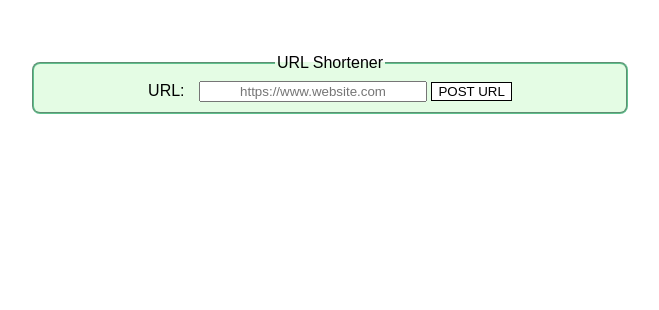
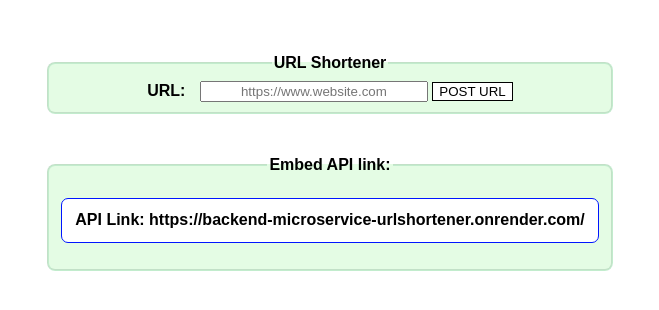
Before and after one commit to austinxduong/backend-microservice-urlshortener, a website: page views/index.html in a window 1280 px wide. Shown: the part 52-362 px from the top of the page, without its empty margins (310-969 px from the left). Drawn offline with Linux system fonts and the light colour scheme.

Commit message:
api copy/paste link

```diff
--- a/public/styles.css
+++ b/public/styles.css
@@ -15,7 +15,7 @@ h1 {
 }
 
 fieldset {
-    border-color: rgba(1, 150, 78, 0.589);
+    border-color: rgba(1, 150, 78, 0.15);
     border-radius: 8px;
     background-color: rgba(107, 235, 107, 0.185);
 }
@@ -23,12 +23,44 @@ fieldset {
 form {
     margin: 0px auto;
     padding: 20px;
-    max-width: 600px;
+    max-width: 570px;
+    font-weight: 700;
 }
+
+.copy-paste-api-lengend {
+    display: flexbox;
+    flex-direction: row;
+    align-items: center;
+    font-weight: 700;
+    max-width: 570px;
+}
+
+.api-link {
+    margin: 0px auto;
+    padding: 20px;
+    max-width: 570px;
+
+}
+
+.copy-paste-api {
+    max-width: 570px;
+
+}
+
+.api-link-title {
+    border: solid 1px;
+    border-radius: 7px;
+    border-color: rgb(0, 21, 255);
+    font-family: "Arial";
+    font-weight: 700;
+    background-color: white;
+    padding: 10px;
+}
+
 
 label {
     margin-right: 10px;
-
+    font-weight: 700;
 }
 
 input[type='text'] {
--- a/views/index.html
+++ b/views/index.html
@@ -22,6 +22,15 @@
                     <input type="submit" value="POST URL">
                 </fieldset>
             </form>
+            <div class="api-link">
+            <fieldset>
+                <legend class="copy-paste-api-lengend"> Embed API link: </legend>
+                <div class="copy-paste-api">
+                    <p class="api-link-title">API Link: <a>https://backend-microservice-urlshortener.onrender.com/</a></p>
+                </div>
+
+            </fieldset>
+            </div>
         </section>
     </main>
     <div id="url_data">
```
